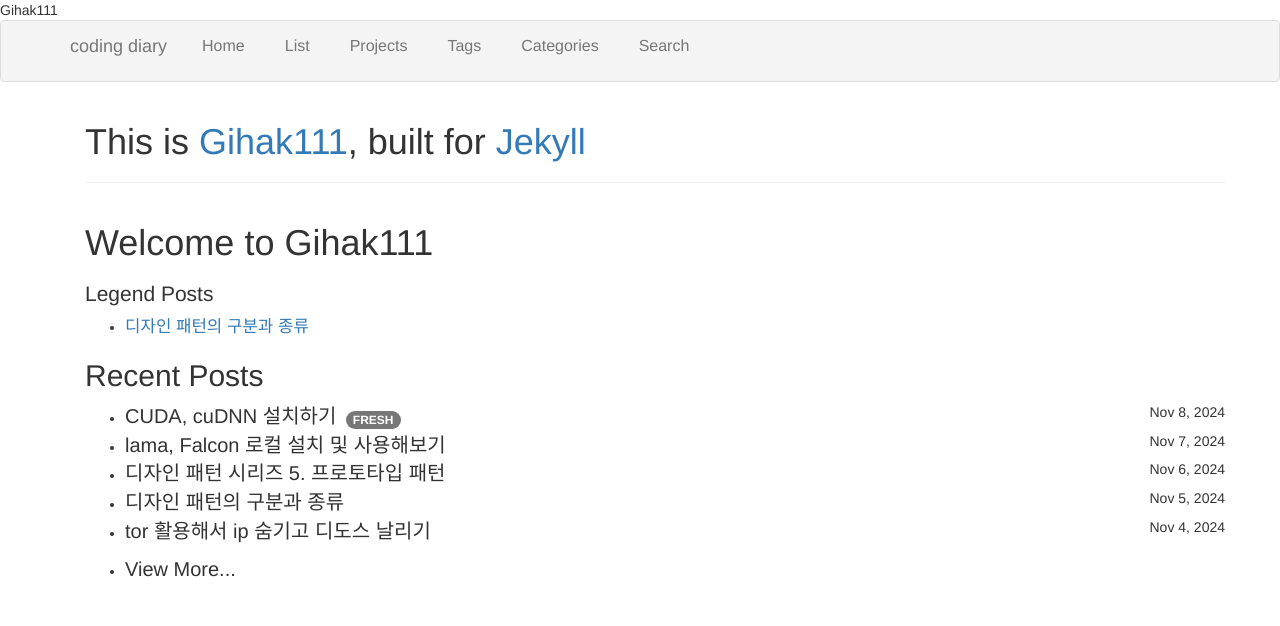
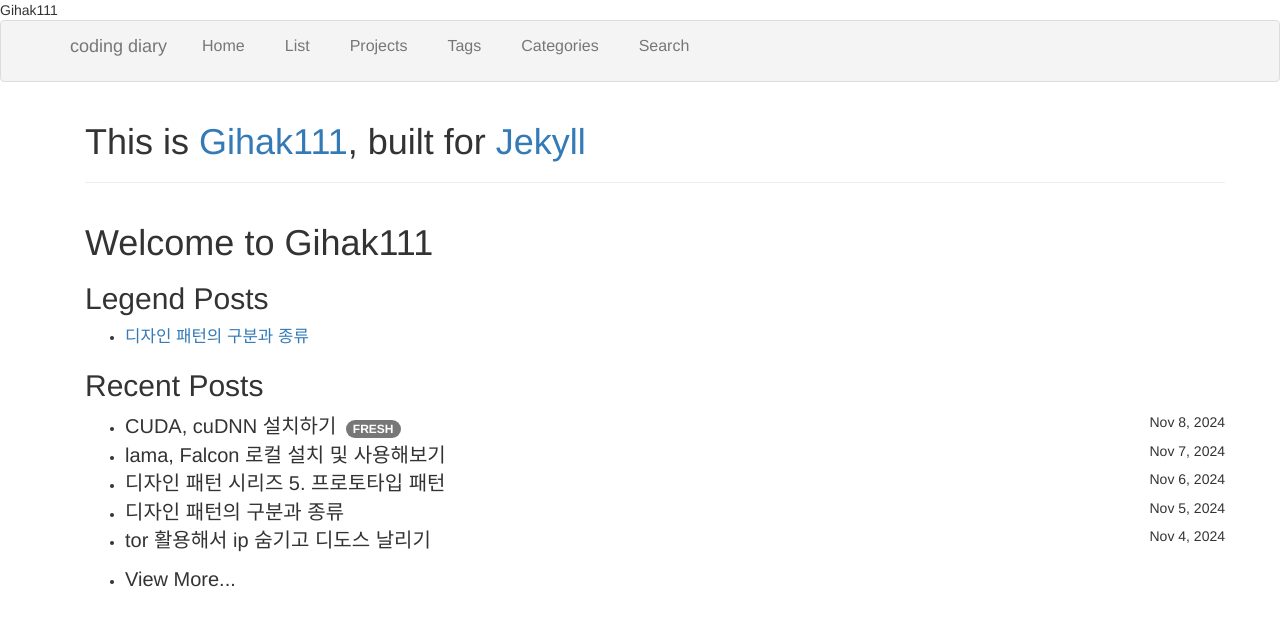
Before and after one commit to Gihak111/Gihak111.github.io, a Jekyll site: the page built from index.html, in a window 1280 px wide. Shown: the top 626 px of the page. Built offline with Jekyll 4.4.1, drawn with Linux system fonts in a browser that asks for light colours; the list of posts is cut into pages by our own code.

Commit message:
Update index.html

```diff
--- a/index.html
+++ b/index.html
@@ -50,9 +50,12 @@ title: Home
 {% endif %}
 
 <style>
+  /*
   .legend-title {
-    font-size: 1.5em; /* 제목 크기 조정 */
+    font-size: 1.5em; /* 제목 크기 조정
   }
+  */
+
   .legend-list li a {
     font-size: 1.2em; /* 링크 글자 크기 조정 */
   }
```
